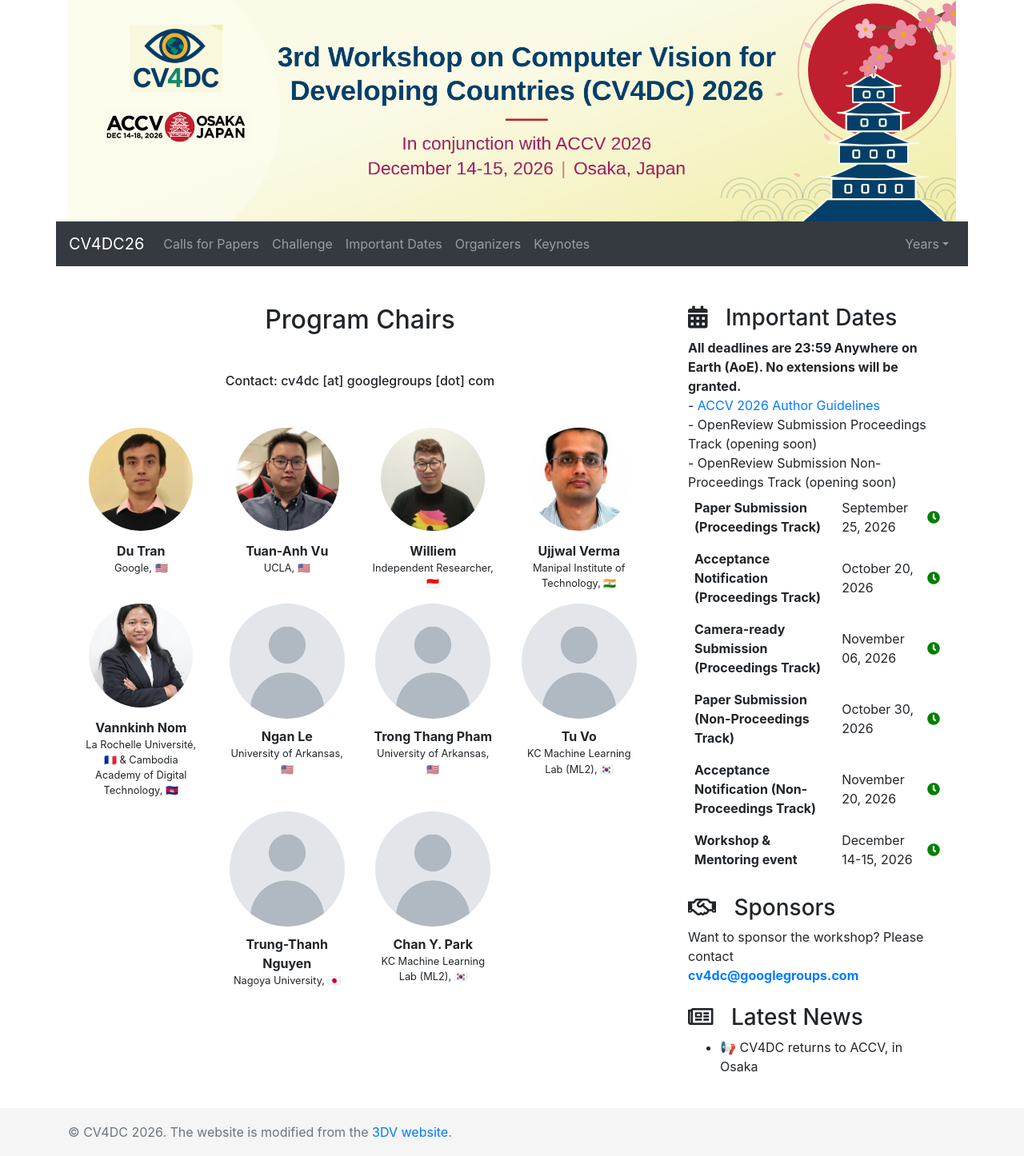
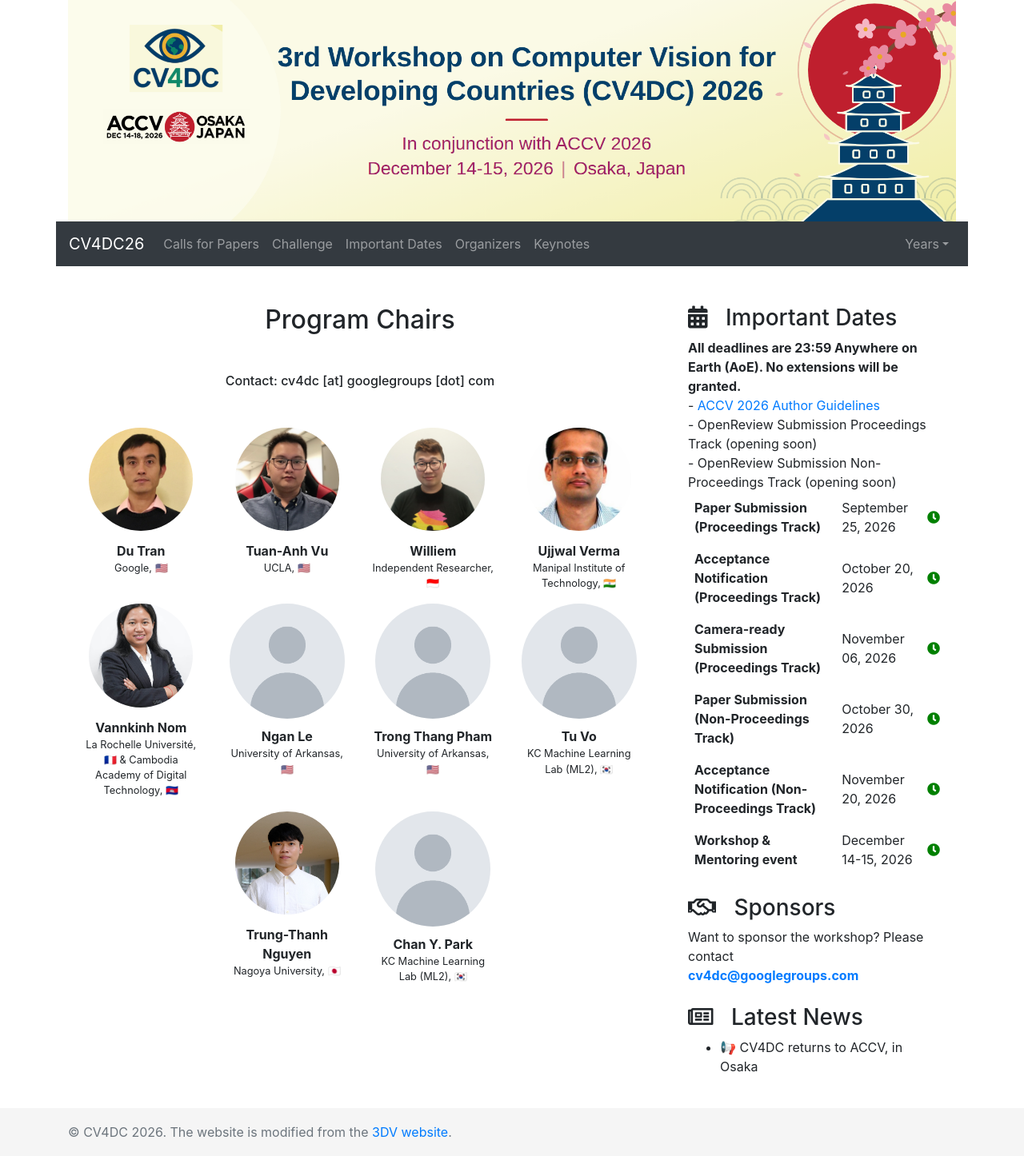
Before and after one commit to cv4dc/cv4dc.github.io, a Jekyll site: the page built from 2026/people.md, in a window 1280 px wide. Shown: the whole page at 80% size. Built offline with Jekyll 4.4.1, drawn with Linux system fonts in a browser that asks for light colours; nearby versions of some CDN libraries; comment, search, counter and statistics services are not loaded.

Commit message:
Add Trung-Thanh Nguyen's photo and homepage link

```diff
--- a/_data/organisers.yml
+++ b/_data/organisers.yml
@@ -34,8 +34,9 @@
       affiliation: KC Machine Learning Lab (ML2), 🇰🇷
       image: img/2026/people/placeholder.png
     - name: Trung-Thanh Nguyen
+      url: https://scholar.google.com/citations?user=QSV452QAAAAJ&hl=en
       affiliation: Nagoya University, 🇯🇵
-      image: img/2026/people/placeholder.png
+      image: img/2026/people/trung.jpg
     - name: Chan Y. Park
       affiliation: KC Machine Learning Lab (ML2), 🇰🇷
       image: img/2026/people/placeholder.png
```
Also changed, not shown: img/2026/people/trung.jpg (added).
